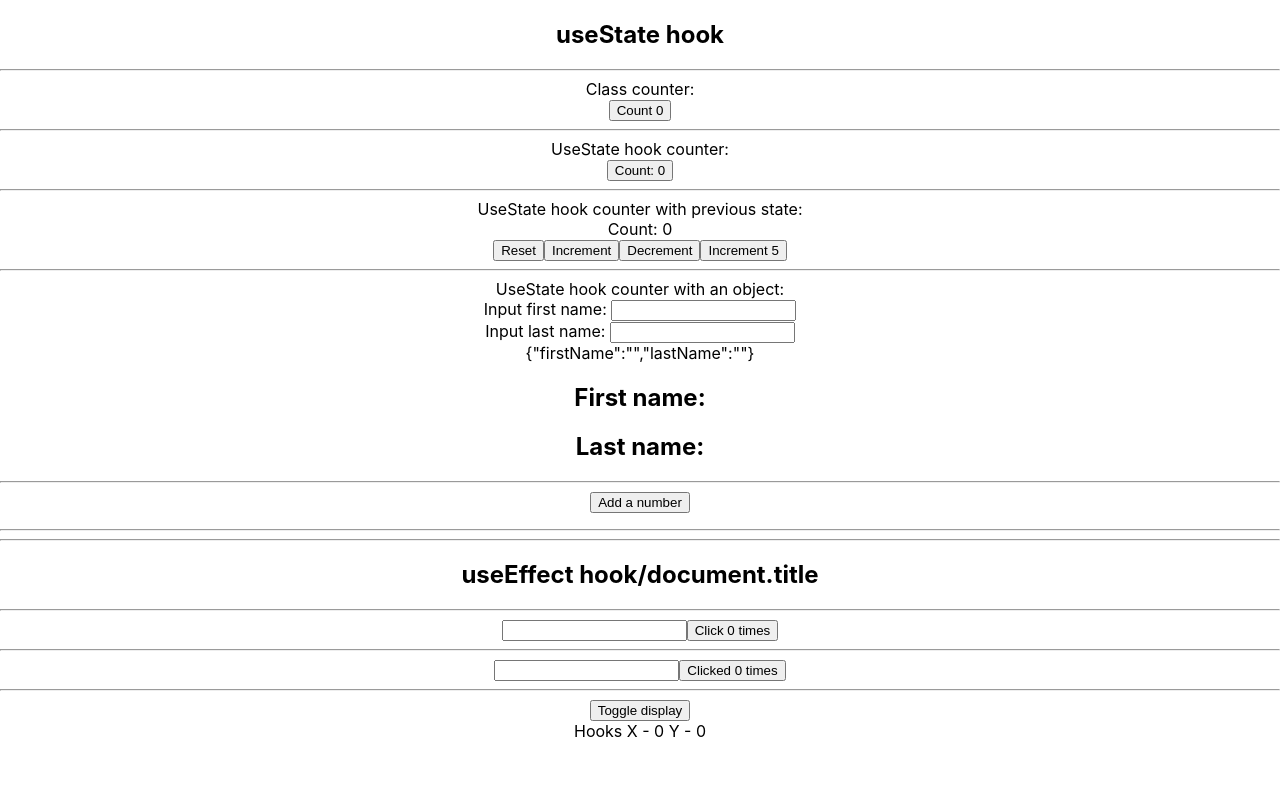
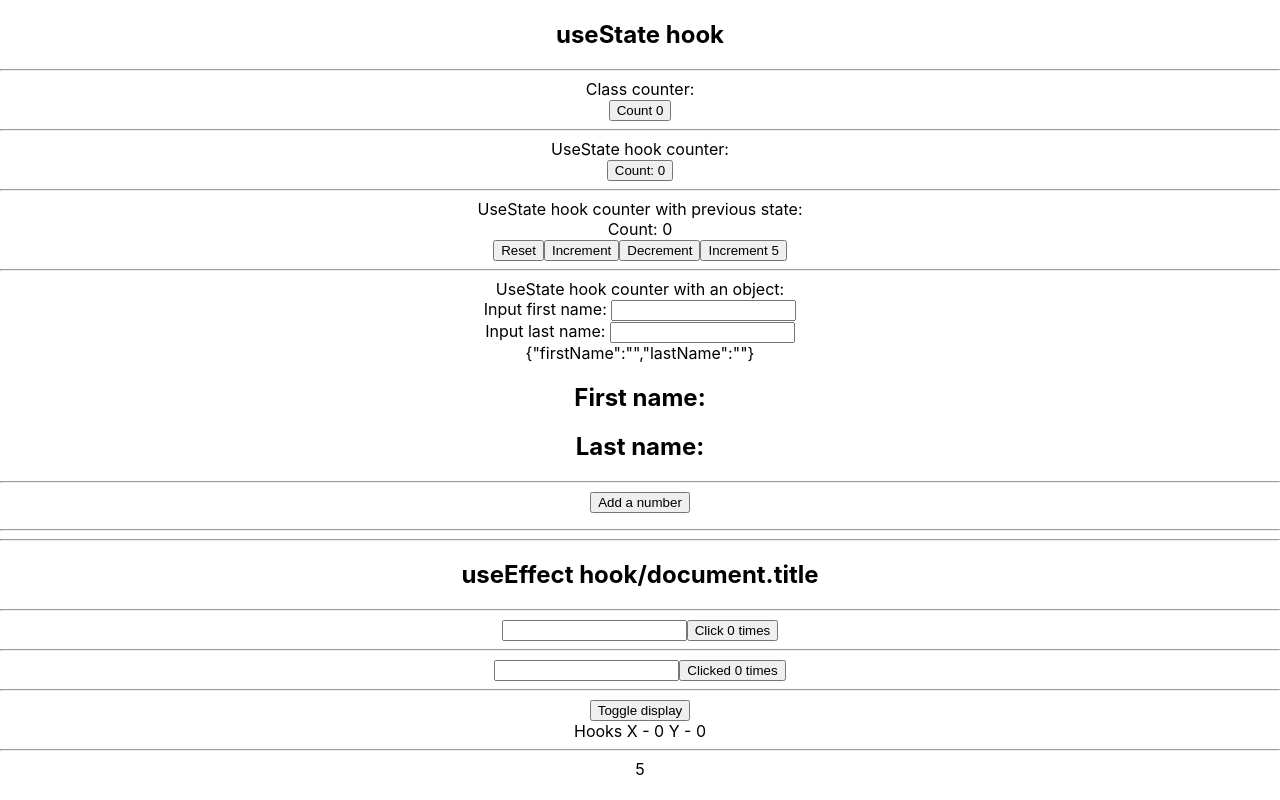
Before and after one commit to apm30/hooks, a React (Create React App) app: page / in a window 1280 px wide. Built offline with nearby package versions, Linux system fonts and the light colour scheme.

Commit message:
InvervalHookCounter added

```diff
--- a/src/App.js
+++ b/src/App.js
@@ -9,6 +9,7 @@
 import EffectHookCounterOne from './EffectHookCounterOne';
 import HookMouse from './components/HookMouse';
 import MouseContainer from './components/MouseContainer';
+import IntervalHookCounter from './components/IntervalHookCounter';
 
 function App() {
 	return (
@@ -40,6 +41,8 @@
 			<EffectHookCounterOne />
 			<hr />
 			<MouseContainer />
+			<hr />
+			<IntervalHookCounter />
 		</div>
 	);
 }
--- /dev/null
+++ b/src/components/IntervalHookCounter.jsx
@@ -0,0 +1,20 @@
+import React, { useState, useEffect } from 'react';
+
+function IntervalHookCounter() {
+	const [count, setCount] = useState(0);
+
+	const tick = () => {
+		setCount(count + 1);
+	};
+
+	useEffect(() => {
+		const interval = setInterval(tick, 1000);
+		return () => {
+			clearInterval(interval);
+		};
+		// eslint-disable-next-line react-hooks/exhaustive-deps
+	}, [count]);
+	return <div>{count}</div>;
+}
+
+export default IntervalHookCounter;
```
